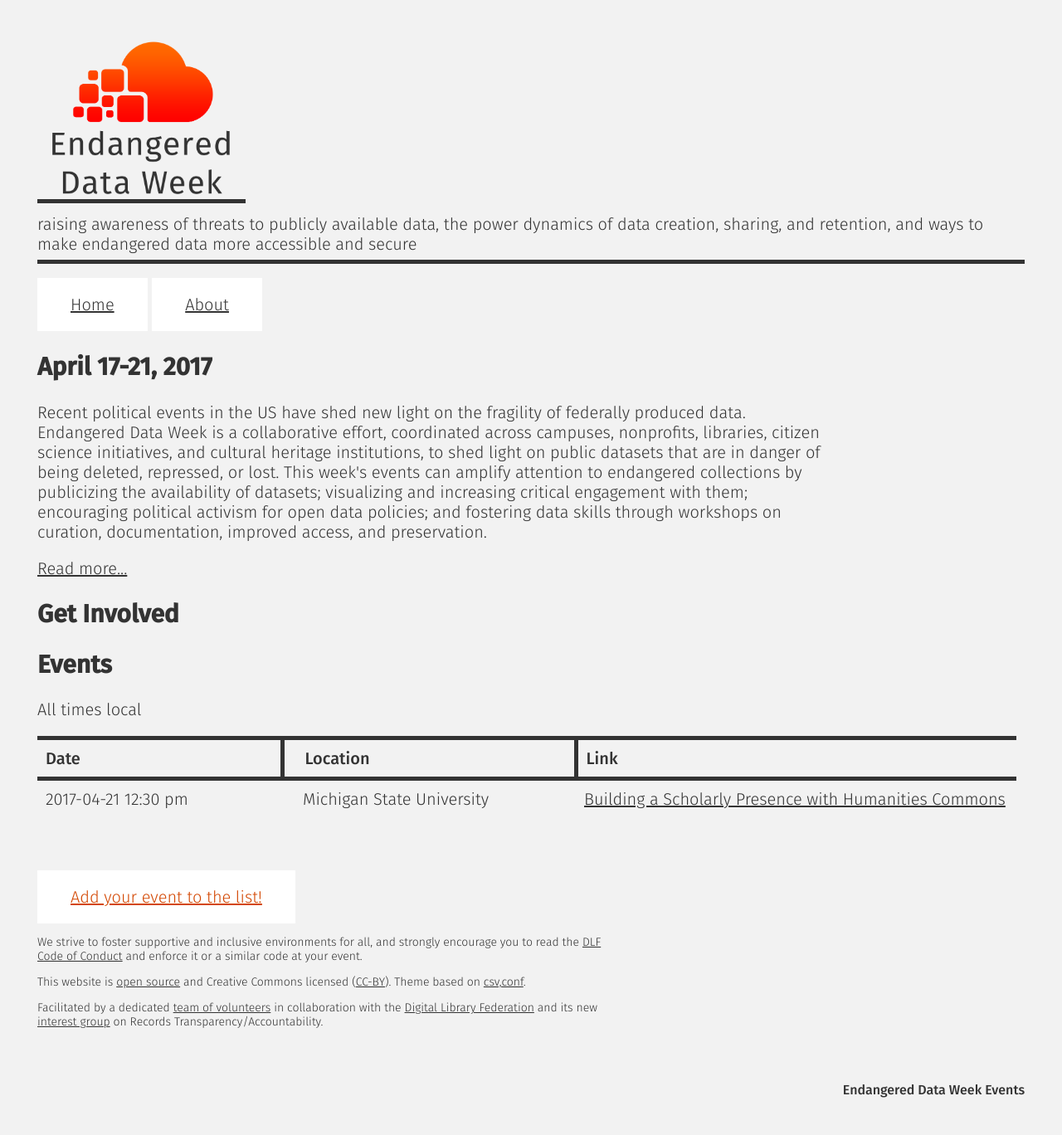
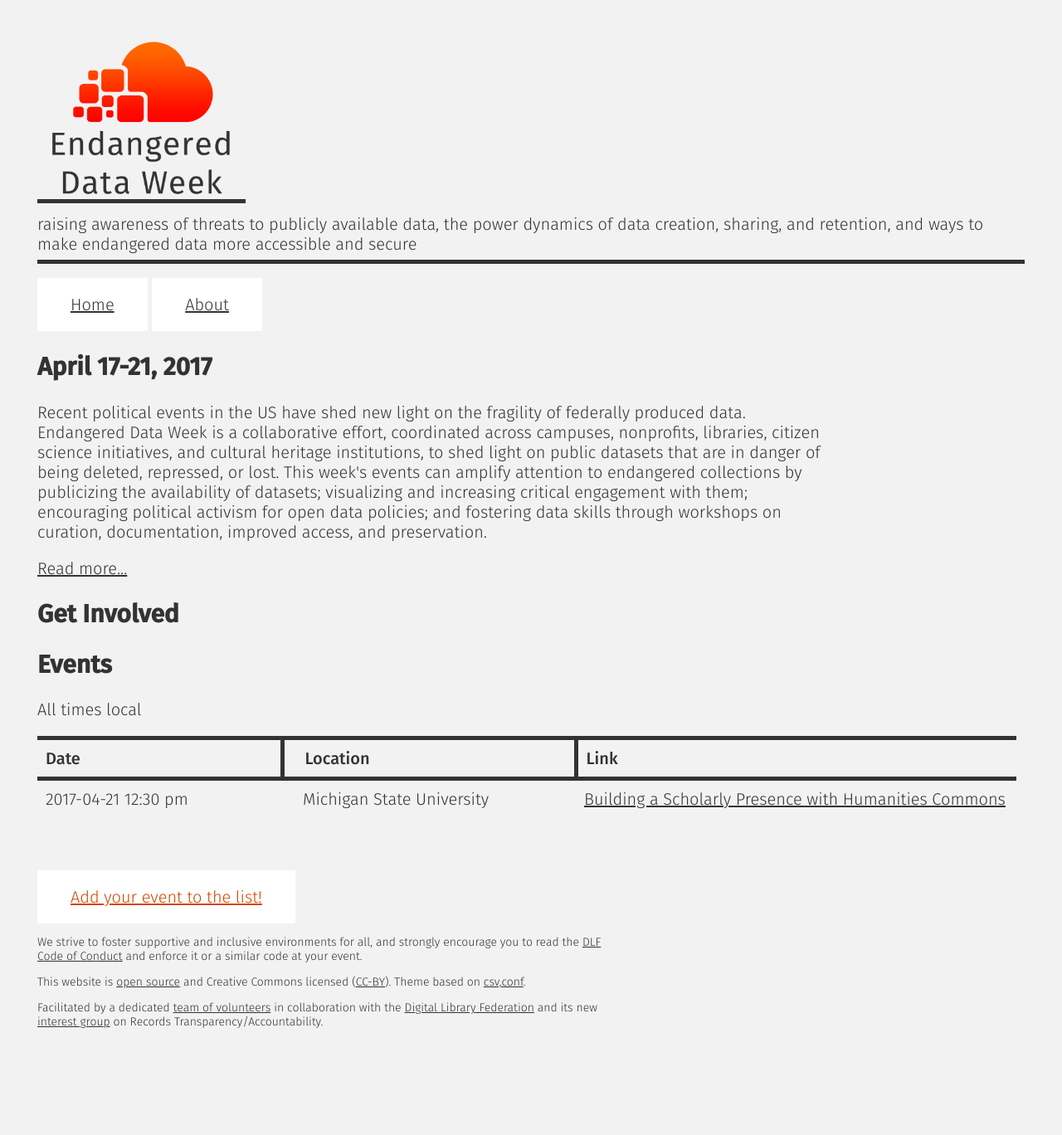
Before and after one commit to endangereddataweek/endangereddataweek.org, a Jekyll site: the page built from index.html, in a window 1280 px wide. Shown: the whole page at 83% size. Built offline with Jekyll 4.4.1, drawn with Linux system fonts in a browser that asks for light colours; nearby versions of some CDN libraries.

Commit message:
Remove redundant table caption

```diff
--- a/_includes/header.html
+++ b/_includes/header.html
@@ -1,9 +1,6 @@
 <!-- <h1 class="head-title"><a href="{{ site.url }}">{{ site.title }}</a></h1> -->
     <div class="head-title"><img class="header-logo" src="/img/edw-logo.png"/ alt="Endangered Data Week Logo"></div>
     <table summary="Endangered Data Week Events">
-        <caption>
-            Endangered Data Week Events
-        </caption>
       <tr>
         <td colspan="3" class="tagline">
           <p>{{ site.description }}</p>
```
